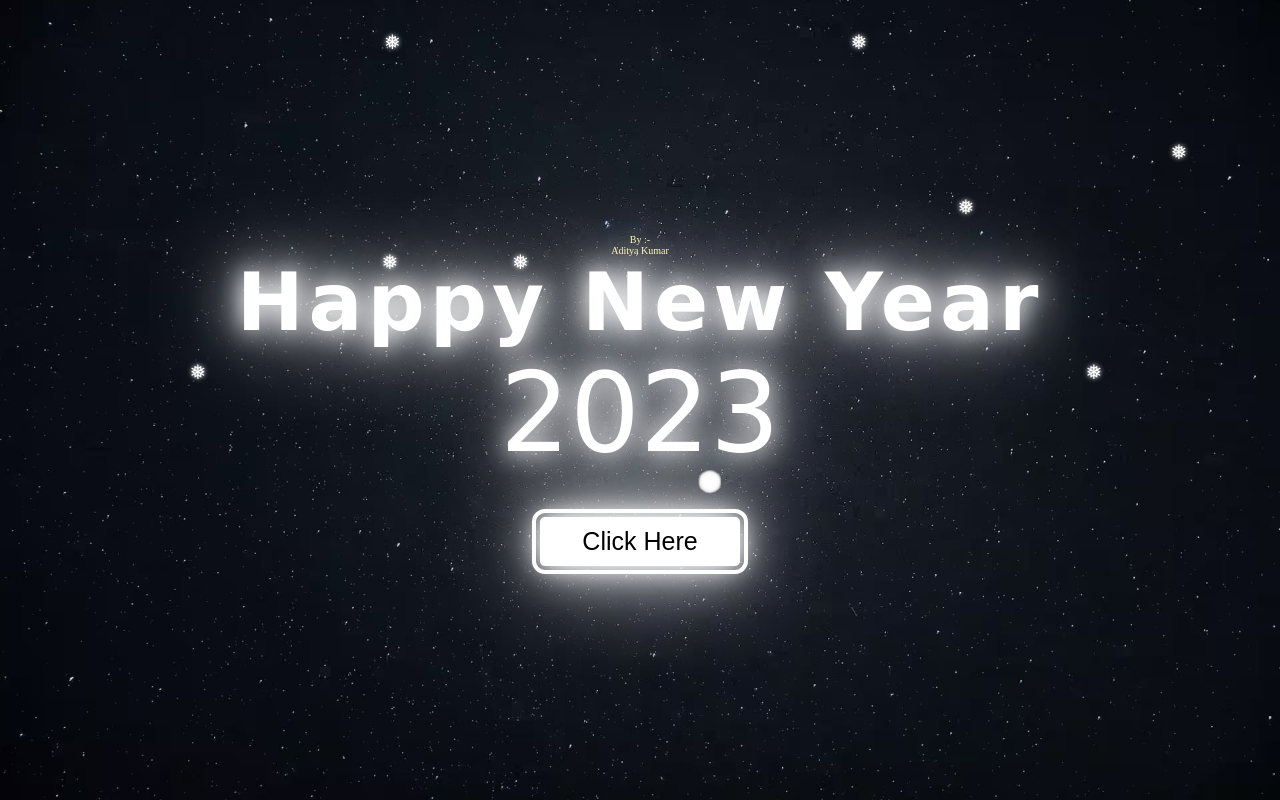
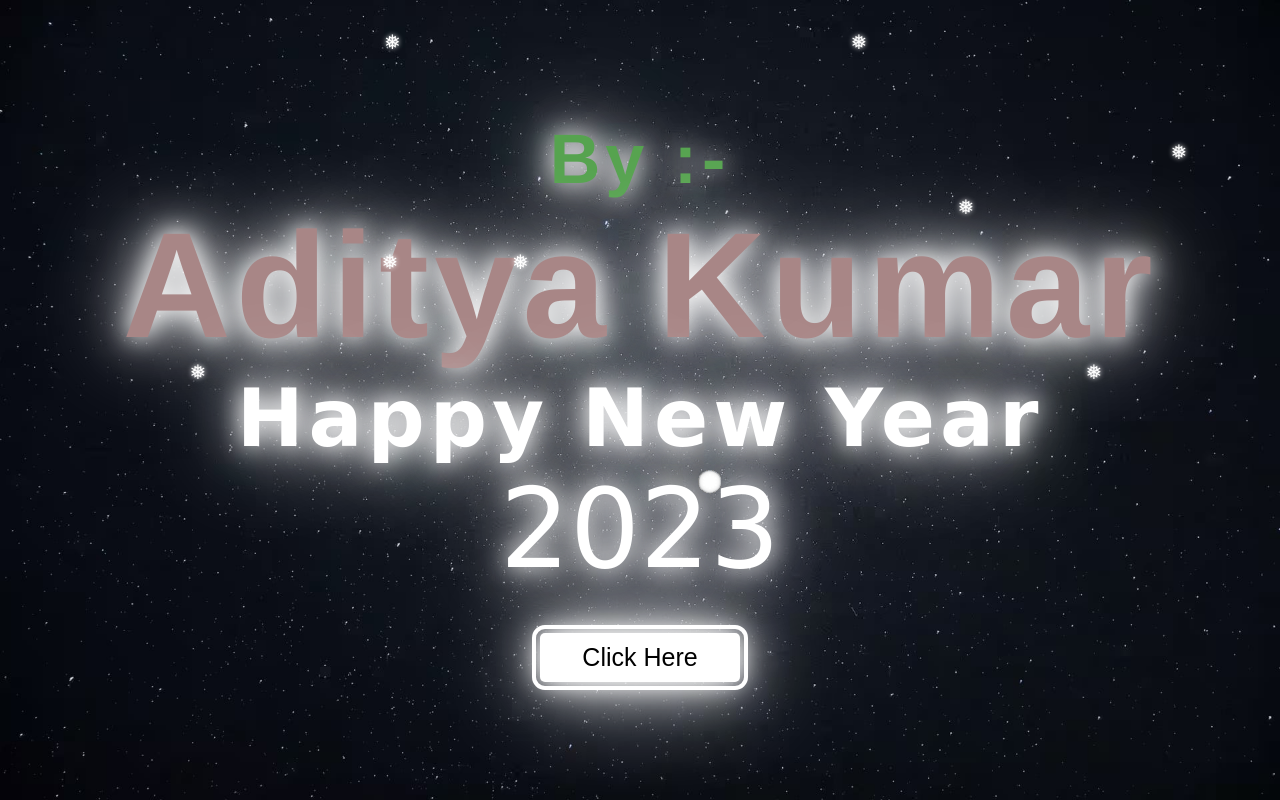
Before and after one commit to K-Aditya2025/NewYear.githu.io, a plain HTML site: page index.html in a window 1280 px wide. Drawn offline with Linux system fonts and the light colour scheme; a web font is replaced by a local one.

Commit message:
style.css

```diff
--- a/style.css
+++ b/style.css
@@ -30,6 +30,20 @@ body {
     font-family: "Bilbo Swash Caps", cursive;
     letter-spacing: 0.5rem;
     color: #fff;
+    font-weight: bold;
+}
+#name {
+    font-size: 15rem;
+    font-family: 'Franklin Gothic Medium', 'Arial Narrow', Arial, sans-serif;
+    letter-spacing: 0.5rem;
+    color: #a88686;
+    font-weight: bold;
+}
+#from {
+    font-size: 7rem;
+    font-family: 'Franklin Gothic Medium', 'Arial Narrow', Arial, sans-serif;
+    letter-spacing: 0.5rem;
+    color: #56a34f;
     font-weight: bold;
 }
 
```
